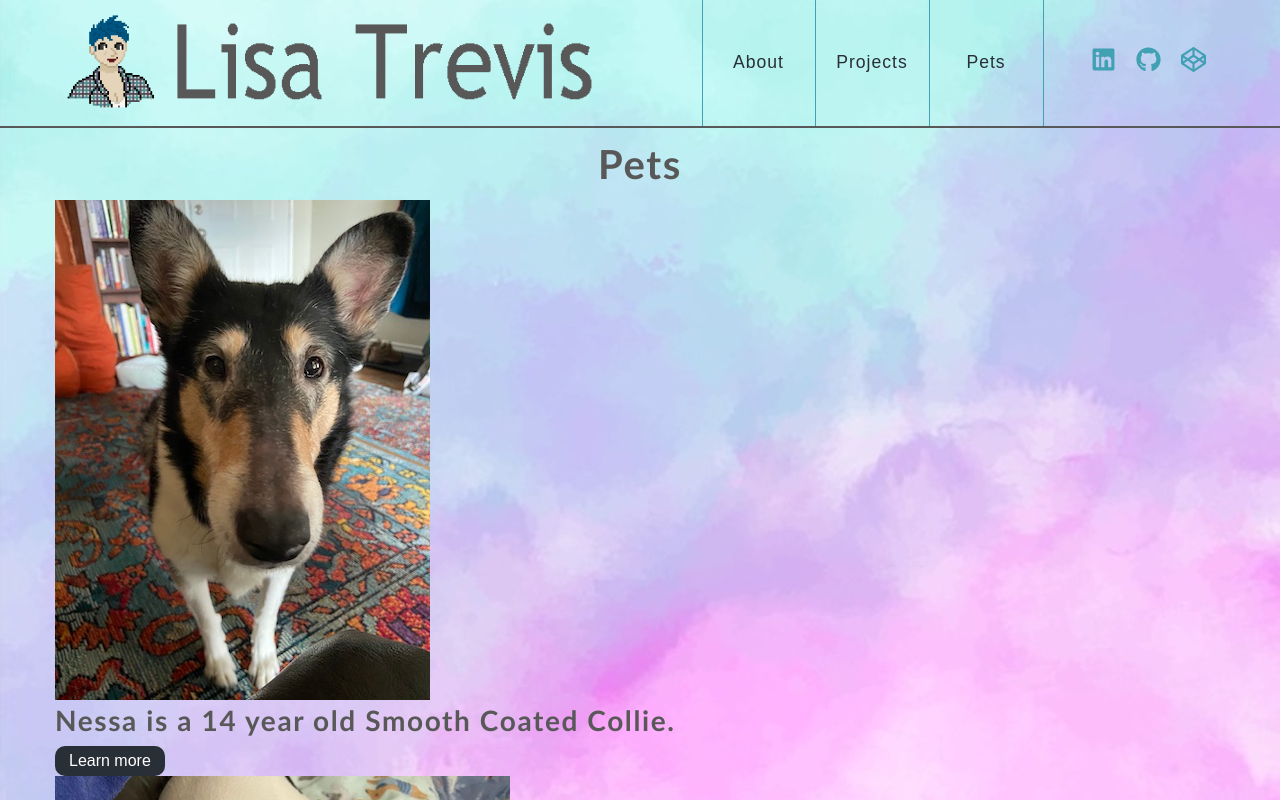
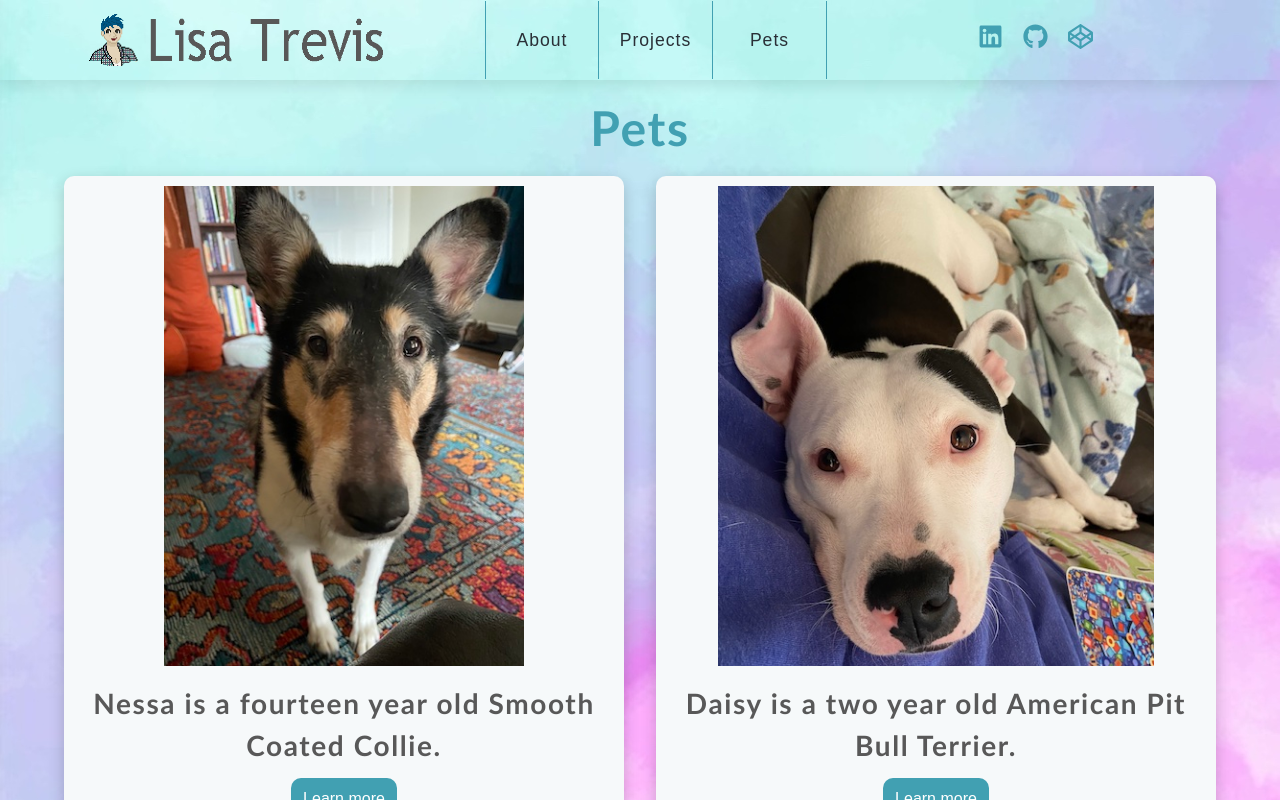
Before and after one commit to LisaTrevis/react-portfolio, a React (Create React App) app: page /pets in a window 1280 px wide. Shown: the top 800 px of the page. Built offline with nearby package versions, Linux system fonts and the light colour scheme.

Commit message:
CSS to hero & pets pages

```diff
--- a/src/components/Hero.js
+++ b/src/components/Hero.js
@@ -7,9 +7,6 @@ const Hero = () => {
   const { closeSubmenu } = useGlobalContext();
   return (
     <section className="section hero" onMouseOver={closeSubmenu}>
-      <div className="section-title">
-        <h1>Welcome</h1>
-      </div>
       <div className="hero-center">
         <article className="hero-image">
           <img src={headShot} className="headshot-img" alt="head shot" />
--- a/src/index.css
+++ b/src/index.css
@@ -128,22 +128,28 @@ Navbar
   min-height: 5rem;
   display: flex;
   align-items: center;
-  justify-content: center;
+  justify-content: space-evenly;
   background: transparent;
   position: relative;
-  border-bottom: 2px solid var(--clr-gray-text);
+  box-shadow: var(--light-shadow);
 }
 .nav-center {
   width: 90vw;
   max-width: var(--max-width);
 }
 .nav-header {
+  width: 100%;
+  margin: 0 auto;
   display: flex;
-  justify-content: space-between;
+  justify-content: center;
   align-items: center;
 }
+.nav-logo {
+  width: 80%;
+  height: 80%;
+}
 .nav-logo img {
-  width: 90%;
+  width: 100%;
   padding-top: 10px;
 }
 .btn {
@@ -161,7 +167,6 @@ Navbar
 }
 .link-btn:hover {
   color: var(--clr-brand-dark);
-  /* transition: var(--transition-slow); */
 }
 .nav-links {
   display: none;
@@ -171,7 +176,8 @@ Navbar
 }
 .nav-links button:hover {
   cursor: pointer;
-  background-color: lightgray;
+  background-color: var(--clr-white);
+  font-weight: bold;
 }
 .nav-links li:first-child {
   border-left: 1px solid var(--clr-brand-dark);
@@ -181,8 +187,10 @@ Navbar
 
 @media screen and (min-width: 800px) {
   .nav-center {
+    width: 100vw;
+    padding-left: 2rem;
     display: grid;
-    grid-template-columns: auto 1fr auto;
+    grid-template-columns: 1fr 1fr 1fr;
     align-items: center;
   }
   .toggle-btn {
@@ -225,17 +233,13 @@ Hero
 .hero {
   height: 100vh;
 }
-.hero .section-title {
-  text-align: center;
-  padding: 1.5rem 0 1rem;
-  margin: 0;
-}
 .hero-center {
   box-shadow: var(--dark-shadow);
   display: flex;
   flex-wrap: wrap;
   flex-direction: column;
   justify-content: center;
+  margin-top: 1rem;
 }
 .hero-image {
   padding-top: 1rem;
@@ -325,24 +329,13 @@ Hero
     align-items: center;
     grid-template-columns: 1fr 2fr;
     row-gap: 0.5rem;
+    margin-top: 3rem;
   }
   .hero-tagline h2 {
-    font-size: 2rem;
-    line-height: 1.5;
+    font-size: 2.5rem;
+    line-height: 1.75;
   }
 }
-/* @media screen and (min-width: 900px) {
-  .hero-info {
-    padding: 1rem 0;
-  }
-  .hero-tagline h2 {
-    font-size: 2.45rem;
-    line-height: 1.75;
-  }
-  .hero-tagline .hero-icon {
-    font-size: 3rem;
-  }
-} */
 
 /*
 =======
@@ -854,7 +847,9 @@ Projects
 }
 .project-list h2 {
   text-align: center;
-  margin: 2rem;
+  font-size: 3rem;
+  margin: 1.5rem;
+  color: var(--clr-brand-dark);
 }
 .projects-center {
   margin: 0;
@@ -863,6 +858,7 @@ Projects
   flex-wrap: wrap;
   align-items: center;
   justify-content: center;
+  box-shadow: var(--dark-shadow);
 }
 .project-card {
   background: var(--clr-white);
@@ -906,9 +902,58 @@ Pets
 
 .pet-container h2 {
   text-align: center;
-  margin: 1rem auto;
+  margin: 1.5rem auto;
+  font-size: 3rem;
+  color: var(--clr-brand-dark);
 }
-
+.pet-center {
+  display: flex;
+  flex-direction: column;
+  align-items: center;
+}
+.pet-card {
+  box-shadow: var(--dark-shadow);
+  margin-bottom: 2rem;
+  background-color: var(--clr-white);
+  border-radius: var(--radius);
+  display: flex;
+  flex-direction: column;
+  align-items: center;
+}
+.pet-card img {
+  width: 100%;
+  object-fit: contain;
+  padding: 10px;
+  border-radius: var(--radius);
+}
+.pet-card h3 {
+  padding: 0 15px;
+  text-align: center;
+  line-height: 1.5;
+}
+.pet-card button {
+  margin-bottom: 1rem;
+  padding: 10px;
+  background-color: var(--clr-brand-dark);
+}
+.pet-card button:hover {
+  background-color: var(--clr-brand-light);
+  color: var(--clr-black);
+}
+@media screen and (min-width: 800px) {
+  .pet-center {
+    width: 90vw;
+    margin: 0 auto;
+    display: grid;
+    grid-template-columns: 1fr 1fr;
+    column-gap: 2rem;
+    align-items: flex-start;
+  }
+  .pet-card img {
+    height: 500px;
+    object-fit: cover;
+  }
+}
 /*
 =====
 Nessa
--- a/src/pages/Pets.js
+++ b/src/pages/Pets.js
@@ -15,7 +15,7 @@ const Pets = () => {
           <div className="img-container">
             <img src={Nessa_Closeup} alt="Nessa" />
           </div>
-          <h3>Nessa is a 14 year old Smooth Coated Collie.</h3>
+          <h3>Nessa is a fourteen year old Smooth Coated Collie.</h3>
           <Link to="/nessa">
             <button className="btn">Learn more</button>
           </Link>
@@ -24,7 +24,7 @@ const Pets = () => {
           <div className="img-container">
             <img src={Daisy_Lap} alt="" />
           </div>
-          <h3>Daisy is a 2 year old Pittie mix.</h3>
+          <h3>Daisy is a two year old American Pit Bull Terrier.</h3>
           <Link to="/daisy">
             <button className="btn">Learn more</button>
           </Link>
```
